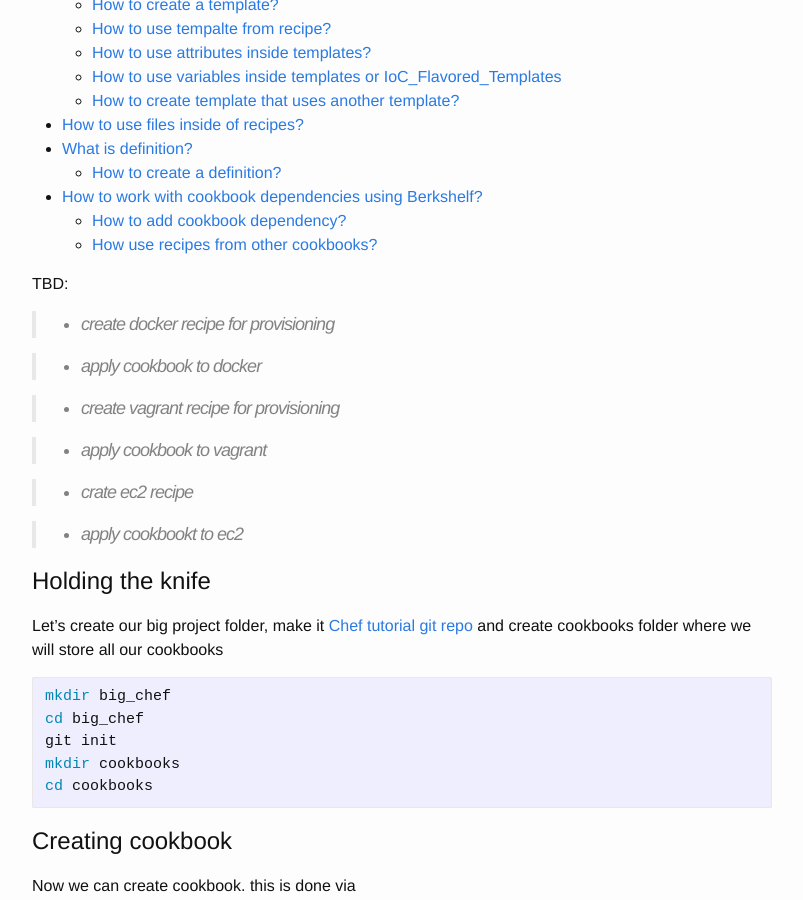
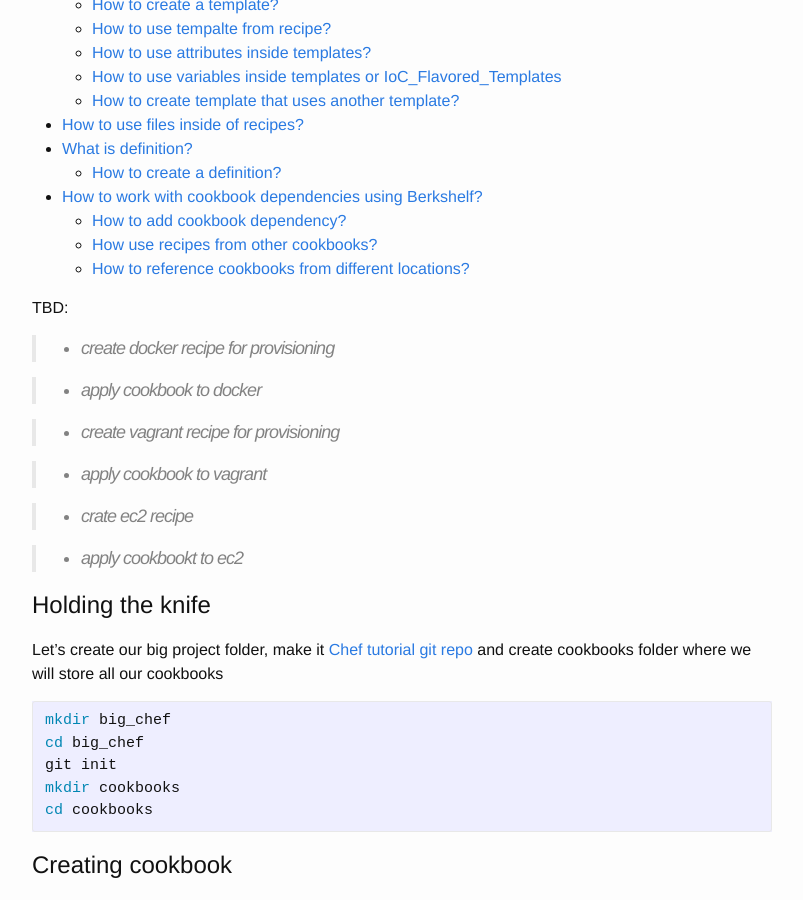
Before and after one commit to mungobungo/mungobungo.github.io, a Jekyll site: the page built from _posts/2016-03-24-chef1.markdown, in a window 1280 px wide and 900 px high, scrolled down 627 px. Shown: the whole window, without its empty margins (238-1041 px from the left). Built offline with Jekyll 4.4.1, drawn with Linux system fonts in a browser that asks for light colours; some of the changed text lies outside the part shown.

Commit message:
added anchors for cookbook references

```diff
--- a/_posts/2016-03-24-chef1.markdown
+++ b/_posts/2016-03-24-chef1.markdown
@@ -35,6 +35,7 @@
 * [How to work with cookbook dependencies using Berkshelf?](#berks)
   * [How to add cookbook dependency?](#berks_add_dep)
   * [How use recipes from other cookbooks?](#berks_usage)
+  * [How to reference cookbooks from different locations?](#berks_ref)
 
 TBD:
 
@@ -983,6 +984,7 @@
 
 Kinda nice for a single line of code heh. )
 
+# <a name="berks_ref"></a> How to reference cookbooks from different locations?
 
 And of course you can reference cookbooks not only from Supermarket
 
```
